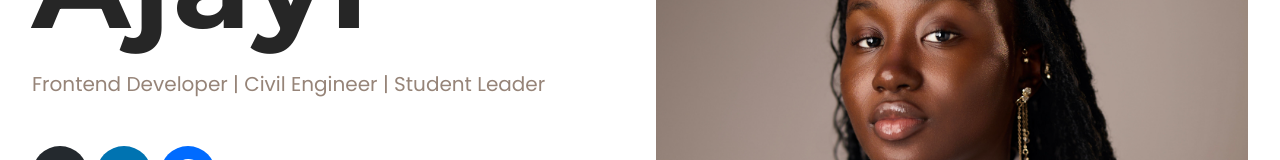
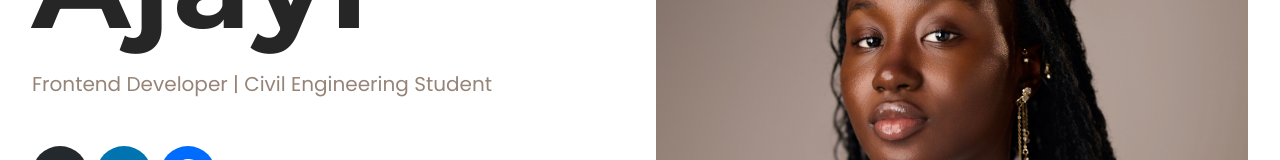
Before and after one commit to Seun-A/portfolio, a Next.js app: page / in a window 1280 px wide. Shown: the part 303-463 px from the top of the page. Built offline with nearby package versions, Linux system fonts and the light colour scheme; no server answers; some icons are missing.

Commit message:
chore: remove student leader from hero

```diff
--- a/src/components/hero-section.jsx
+++ b/src/components/hero-section.jsx
@@ -38,9 +38,7 @@ export default function HeroSection() {
             <div className="text-accent md:text-lg lg:text-xl mt-4 md:mt-8 animate-fade-in">
               <span className="whitespace-nowrap">Frontend Developer</span>
               <span> | </span>
-              <span className="whitespace-nowrap">Civil Engineer</span>
-              <span> | </span>
-              <span className="whitespace-nowrap">Student Leader</span>
+              <span className="whitespace-nowrap">Civil Engineering Student</span>
             </div>
           </div>
 
```
